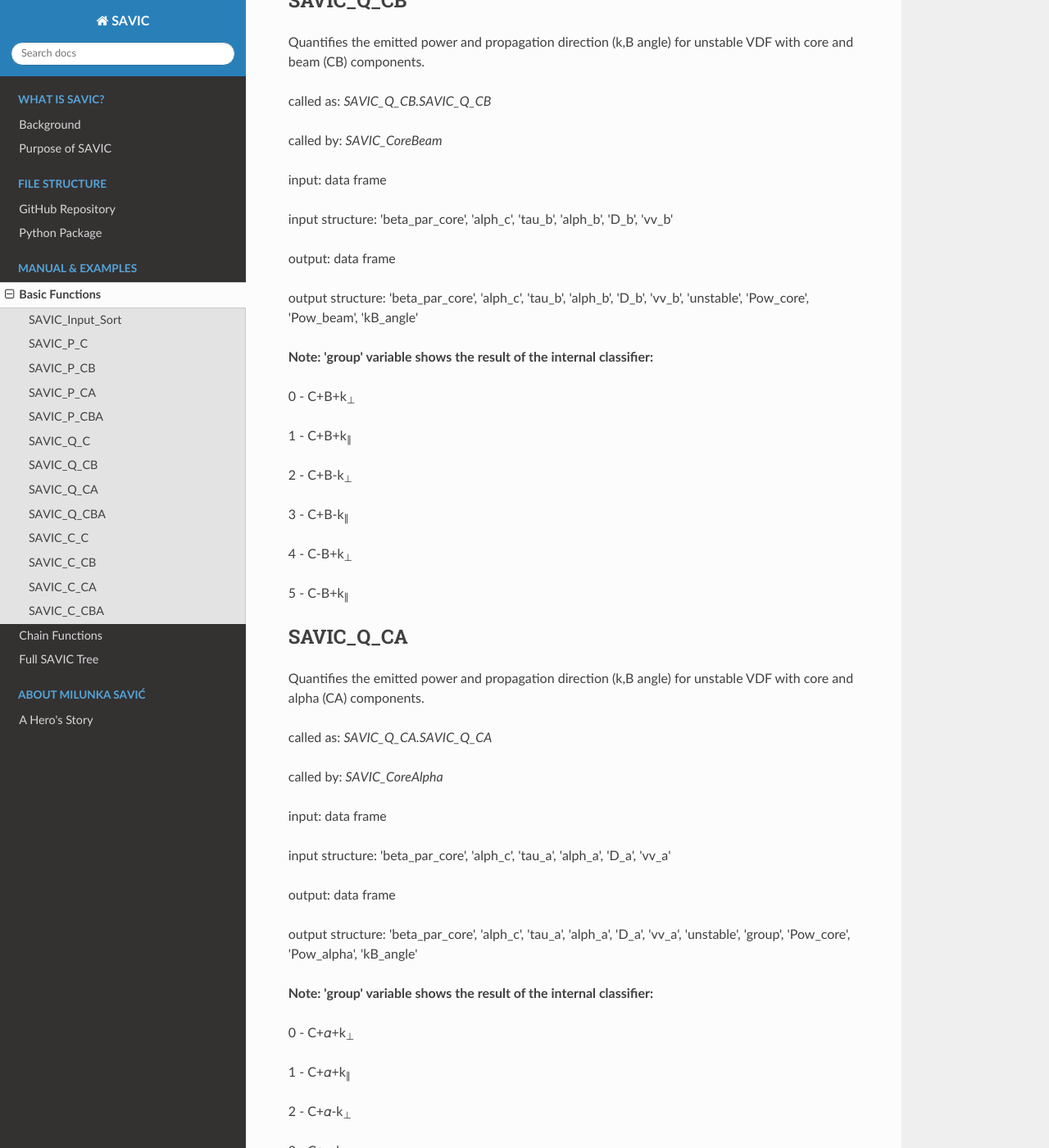
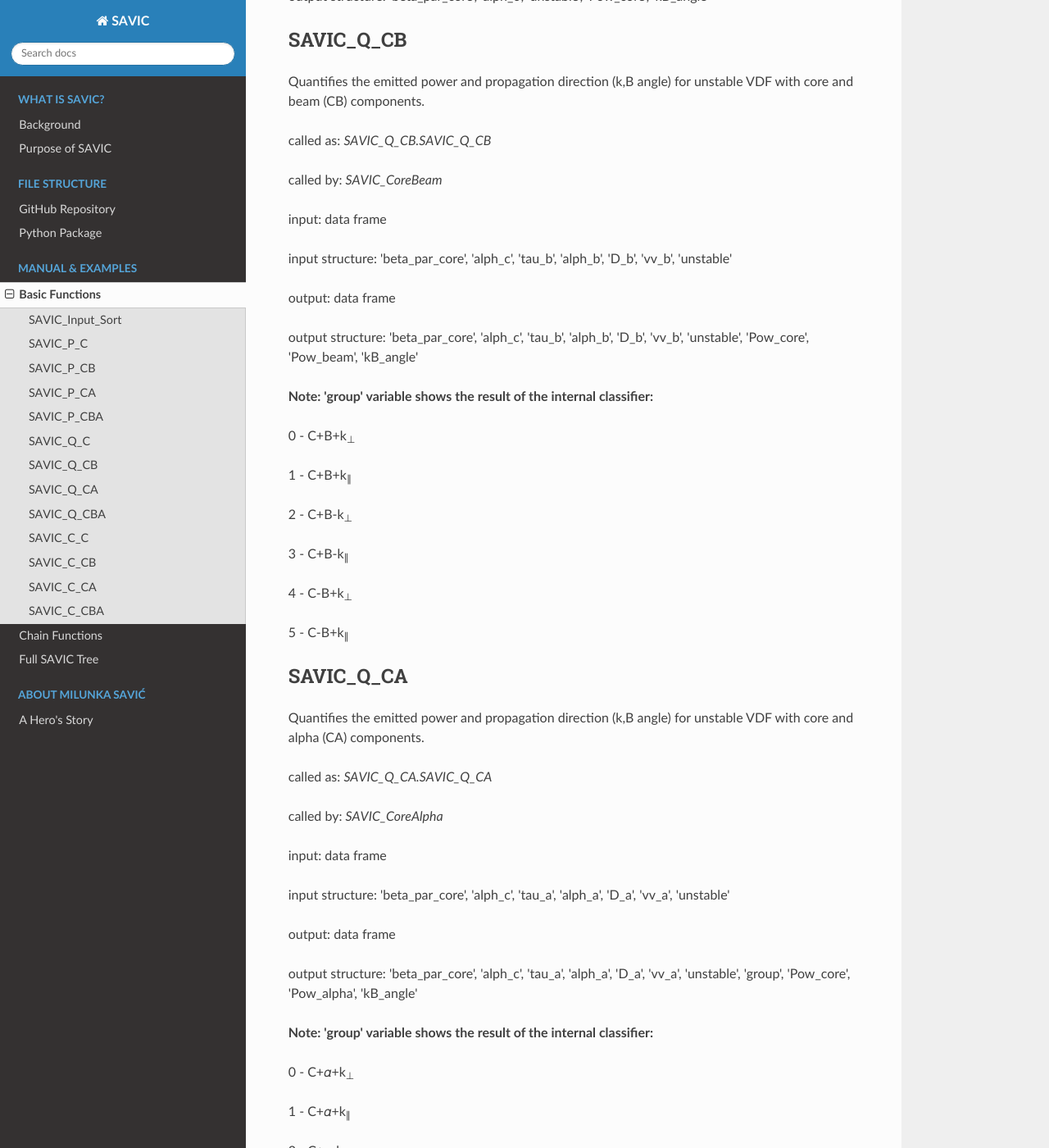
Before and after one commit to MihailoMartinovic/SAVIC, a Sphinx documentation site: the page built from docs/03-functions-base.rst, in a window 1280 px wide and 1400 px high, scrolled down 2504 px. Shown: the whole window at 82% size. Built offline with Sphinx 7.4.7 and the Read the Docs theme 2.0.0, drawn with Linux system fonts in a browser that asks for light colours.

Commit message:
Update 03-functions-base.rst

```diff
--- a/docs/03-functions-base.rst
+++ b/docs/03-functions-base.rst
@@ -121,7 +123,7 @@ called by:         *SAVIC_CoreBeam*
 
 input:             data frame
 
-input structure:   'beta_par_core', 'alph_c', 'tau_b', 'alph_b', 'D_b', 'vv_b'
+input structure:   'beta_par_core', 'alph_c', 'tau_b', 'alph_b', 'D_b', 'vv_b', 'unstable'
 
 output:            data frame
 
@@ -152,7 +154,7 @@ called by:         *SAVIC_CoreAlpha*
 
 input:             data frame
 
-input structure:   'beta_par_core', 'alph_c', 'tau_a', 'alph_a', 'D_a', 'vv_a'
+input structure:   'beta_par_core', 'alph_c', 'tau_a', 'alph_a', 'D_a', 'vv_a', 'unstable'
 
 output:            data frame
 
```
Also changed, not shown: other parts of docs/03-functions-base.rst (+2 -0 lines).
